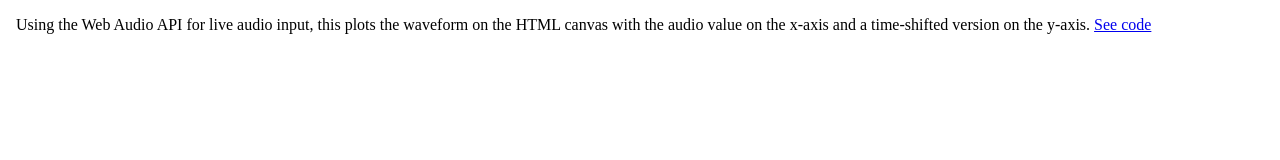
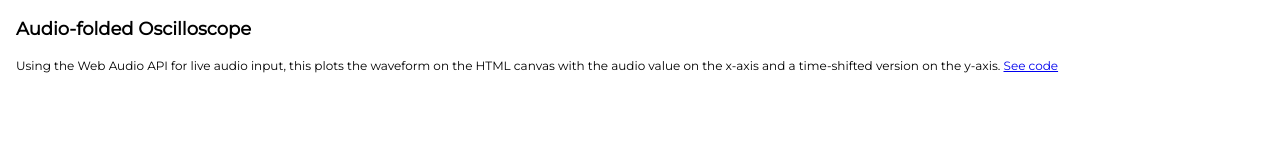
Before and after one commit to paulmasri/audio-folded-oscilloscope, a plain HTML site: page index.html in a window 1280 px wide. Drawn offline with Linux system fonts and the light colour scheme.

Commit message:
Google font Montserrat + added h1

```diff
--- a/index.html
+++ b/index.html
@@ -3,15 +3,18 @@
   <head>
     <meta charset="UTF-8">
     <meta name="viewport" content="width=device-width,initial-scale=1">
+    <link href='https://fonts.googleapis.com/css?family=Montserrat' rel='stylesheet' type='text/css'>
     <title>Audio-folded Oscilloscope</title>
     <style>
-      body { margin: 1em;}
-      p { margin: 1em 0;}
+      body { margin: 1em; font-family: 'Montserrat', sans-serif; }
+      h1 { margin: 1em 0; font-size: 18px; }
+      p { margin: 1em 0; font-size: 12px; }
       .visualizer { width: 600px; height: 600px; }
      </style>
     <script src="js/app.js"></script>
   </head>
   <body>
+  <h1>Audio-folded Oscilloscope</h1>
   <p>Using the Web Audio API for live audio input, this plots the waveform on the HTML canvas with the audio value on the x-axis and a time-shifted version on the y-axis. <a href="https://github.com/paulmasri/audio-folded-oscilliscope" target="_blank">See code</a></p>
   <canvas class="visualizer"></canvas>
   </body>
```
